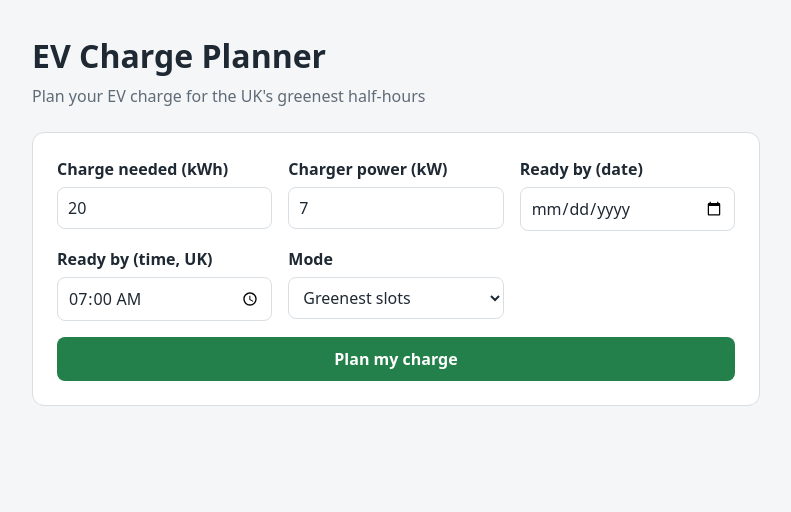
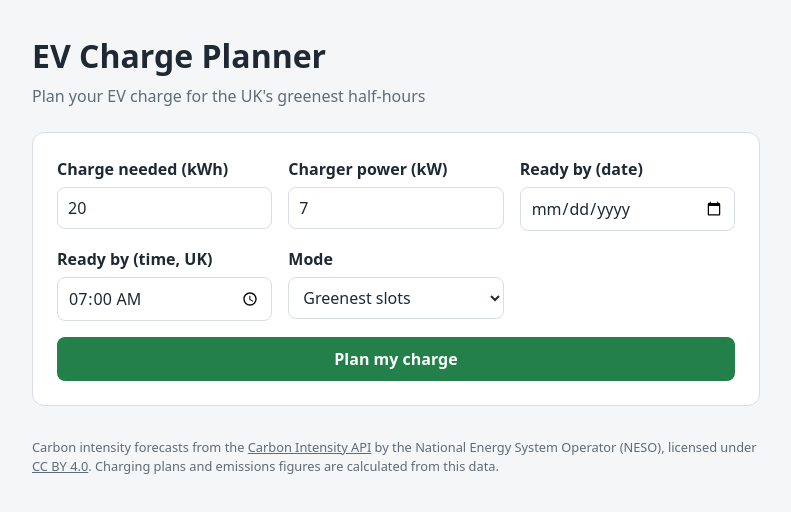
Before and after one commit to edosim/ev-charge-planner, a React (Vite) app in the folder frontend/: page / in a window 1280 px wide. Shown: the top 512 px of the page, without its empty margins (244-1035 px from the left). Built offline with nearby package versions, Linux system fonts and the light colour scheme.

Commit message:
Add carbon data attribution footer
Credit the Carbon Intensity API, NESO, and CC BY 4.0, with styling for the new site footer.

```diff
--- a/frontend/src/App.tsx
+++ b/frontend/src/App.tsx
@@ -167,6 +167,15 @@ function App() {
           </ul>
         </section>
       )}
+      <footer className="site-footer">
+        <p>
+          Carbon intensity forecasts from the{' '}
+          <a href="https://carbonintensity.org.uk/">Carbon Intensity API</a> by the National Energy
+          System Operator (NESO), licensed under{' '}
+          <a href="https://creativecommons.org/licenses/by/4.0/">CC BY 4.0</a>. Charging plans and
+          emissions figures are calculated from this data.
+        </p>
+      </footer>
     </main>
   )
 }
--- a/frontend/src/index.css
+++ b/frontend/src/index.css
@@ -202,3 +202,13 @@ button:focus-visible {
   color: var(--green-text);
   font-size: 0.85rem;
 }
+
+.site-footer {
+  margin-top: 32px;
+  font-size: 0.8rem;
+  color: var(--muted);
+}
+
+.site-footer a {
+  color: inherit;
+}
```
